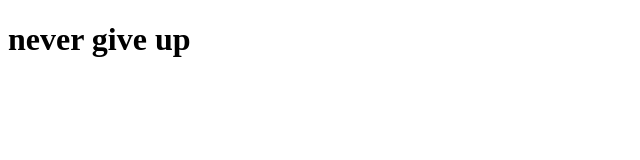
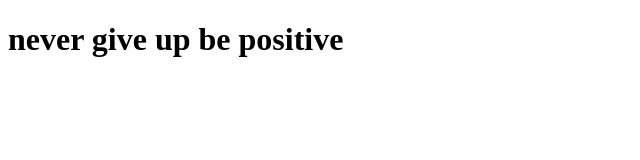
Before and after one commit to swaroophiremani/new-branch, a plain HTML site: page index.html in a window 1280 px wide. Shown: the whole page, without its empty margins (0-640 px from the left). Drawn offline with Linux system fonts and the light colour scheme.

Commit message:
updated files

```diff
--- a/index.html
+++ b/index.html
@@ -7,6 +7,6 @@
     <title>master branch one</title>
 </head>
 <body>
-    <h1>never give up</h1>
+    <h1>never give up be positive</h1>
 </body>
 </html>
```
